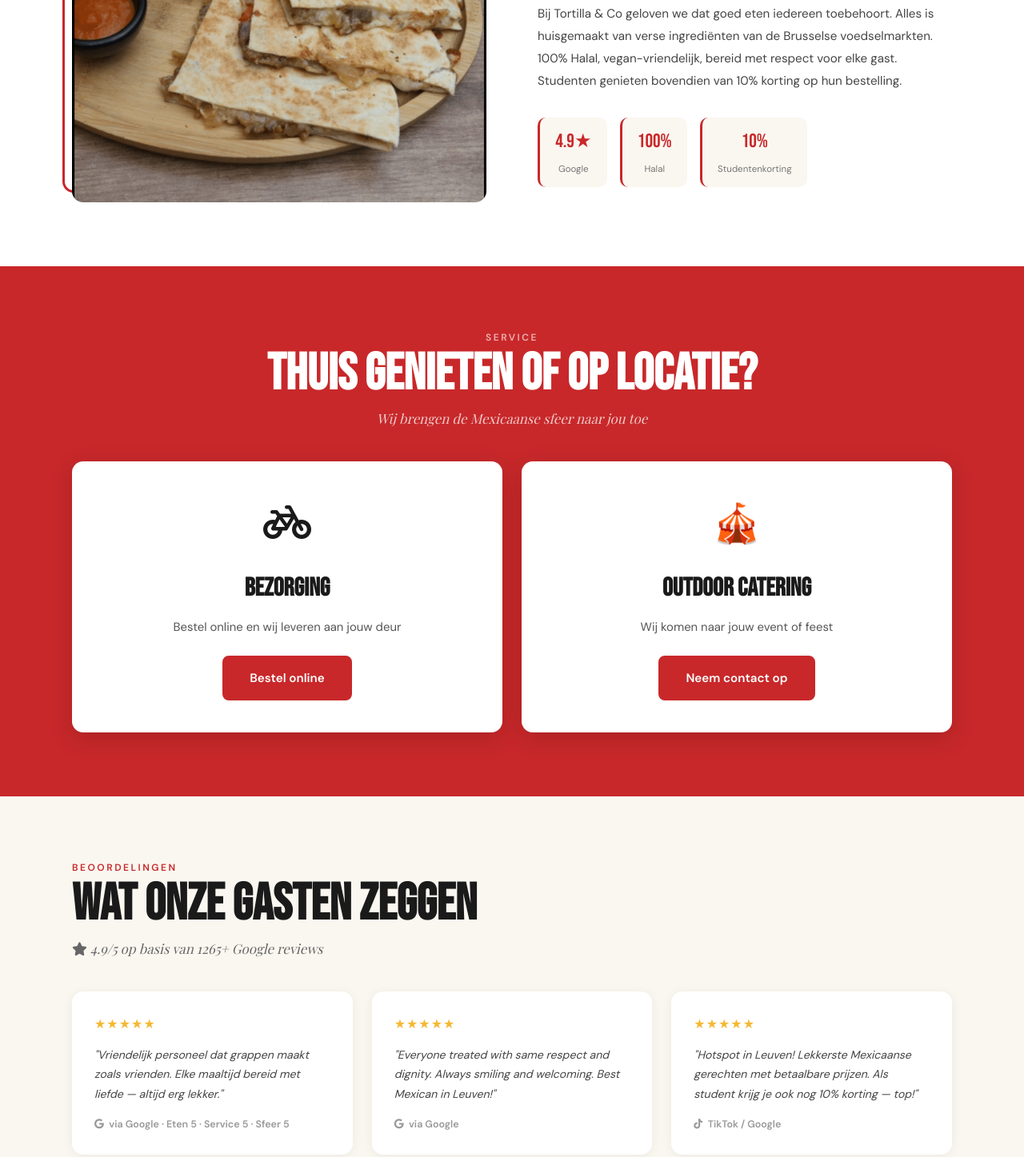
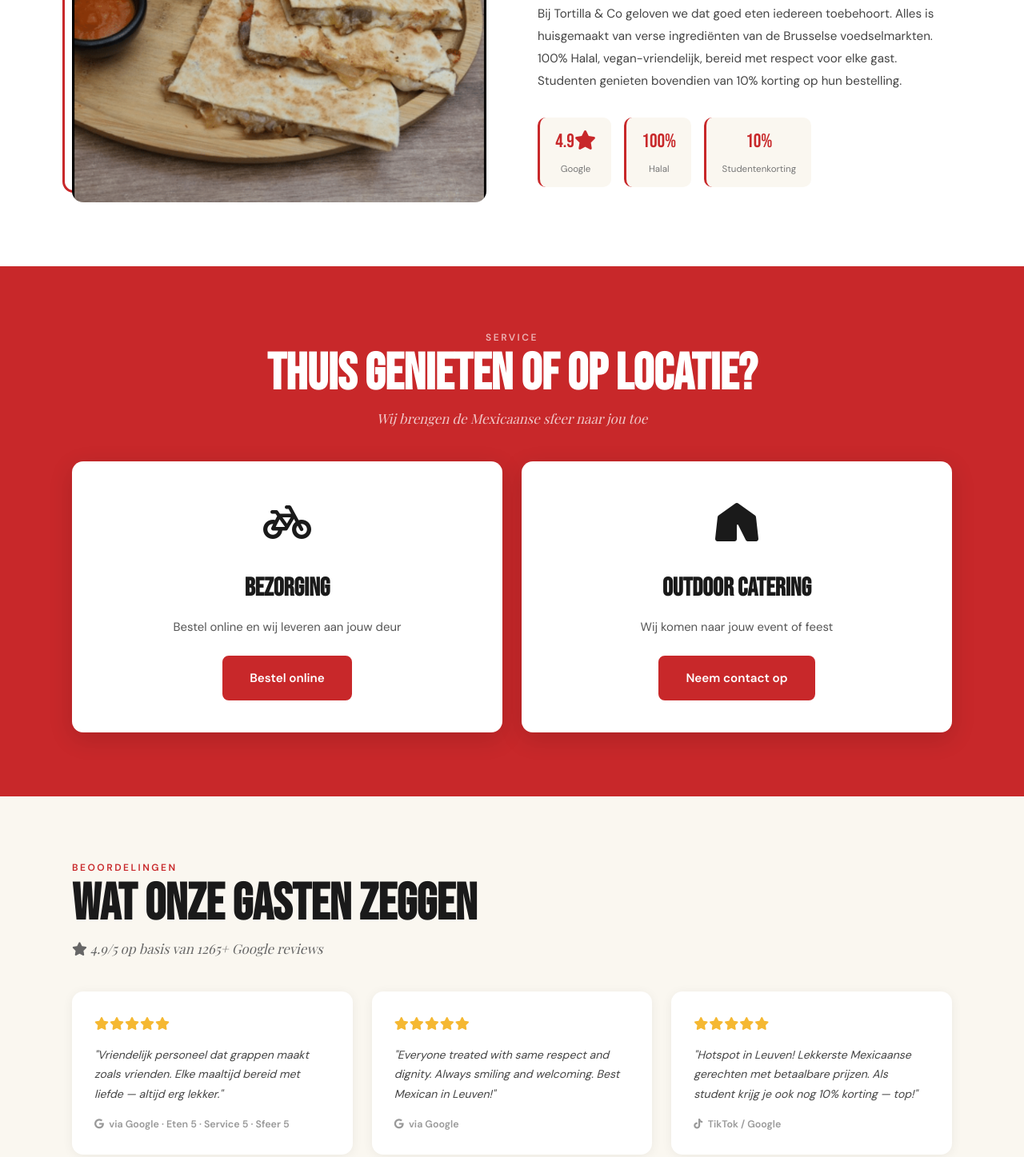
Before and after one commit to seftaliyagiz-bit/tortillaco, a plain HTML site: page index.html in a window 1280 px wide. Shown: the part 2000-3447 px from the top of the page at 80% size. Drawn offline with nearby package versions, Linux system fonts and the light colour scheme; a web font is replaced by a local one.

Commit message:
Fix remaining emojis with Font Awesome icons

```diff
--- a/index.html
+++ b/index.html
@@ -792,7 +792,7 @@
         <div class="price-tag">€14.90</div>
       </div>
       <div class="menu-card fade-up">
-        <span class="card-emoji">🐟</span>
+        <span class="card-emoji"><i class="fas fa-fish"></i></span>
         <h3 data-lang="mc3_title">Kabeljauw Fish Tacos</h3>
         <p data-lang="mc3_desc">Kabeljauw met eigen kruidenmix, gegrilde uien, paprika, aubergine en courgette.</p>
         <div class="price-tag">€14.90</div>
@@ -846,7 +846,7 @@
         <p data-lang="about_body">Bij Tortilla &amp; Co geloven we dat goed eten iedereen toebehoort. Alles is huisgemaakt van verse ingrediënten van de Brusselse voedselmarkten. 100% Halal, vegan-vriendelijk, bereid met respect voor elke gast. Studenten genieten bovendien van 10% korting op hun bestelling.</p>
         <div class="about-stats">
           <div class="stat-box">
-            <span class="stat-val">4.9★</span>
+            <span class="stat-val">4.9<i class="fas fa-star"></i></span>
             <span class="stat-label">Google</span>
           </div>
           <div class="stat-box">
@@ -879,7 +879,7 @@
         <a href="https://tortillaco-leuven.be" target="_blank" class="btn-primary" data-lang="dc1_cta">Bestel online</a>
       </div>
       <div class="delivery-card fade-up">
-        <span class="card-icon">🎪</span>
+        <span class="card-icon"><i class="fas fa-tent"></i></span>
         <h3 data-lang="dc2_title">Outdoor Catering</h3>
         <p data-lang="dc2_desc">Wij komen naar jouw event of feest</p>
         <a href="#contact" class="btn-primary" data-lang="dc2_cta">Neem contact op</a>
@@ -897,7 +897,7 @@
 
     <div class="reviews-grid">
       <div class="review-card fade-up">
-        <div class="review-stars">★★★★★</div>
+        <div class="review-stars"><i class="fas fa-star"></i><i class="fas fa-star"></i><i class="fas fa-star"></i><i class="fas fa-star"></i><i class="fas fa-star"></i></div>
         <p class="review-text" data-lang="r1_text">"Vriendelijk personeel dat grappen maakt zoals vrienden. Elke maaltijd bereid met liefde — altijd erg lekker."</p>
         <div class="review-source">
           <i class="fab fa-google"></i>
@@ -905,7 +905,7 @@
         </div>
       </div>
       <div class="review-card fade-up">
-        <div class="review-stars">★★★★★</div>
+        <div class="review-stars"><i class="fas fa-star"></i><i class="fas fa-star"></i><i class="fas fa-star"></i><i class="fas fa-star"></i><i class="fas fa-star"></i></div>
         <p class="review-text">"Everyone treated with same respect and dignity. Always smiling and welcoming. Best Mexican in Leuven!"</p>
         <div class="review-source">
           <i class="fab fa-google"></i>
@@ -913,7 +913,7 @@
         </div>
       </div>
       <div class="review-card fade-up">
-        <div class="review-stars">★★★★★</div>
+        <div class="review-stars"><i class="fas fa-star"></i><i class="fas fa-star"></i><i class="fas fa-star"></i><i class="fas fa-star"></i><i class="fas fa-star"></i></div>
         <p class="review-text" data-lang="r3_text">"Hotspot in Leuven! Lekkerste Mexicaanse gerechten met betaalbare prijzen. Als student krijg je ook nog 10% korting — top!"</p>
         <div class="review-source">
           <i class="fab fa-tiktok"></i>
```
